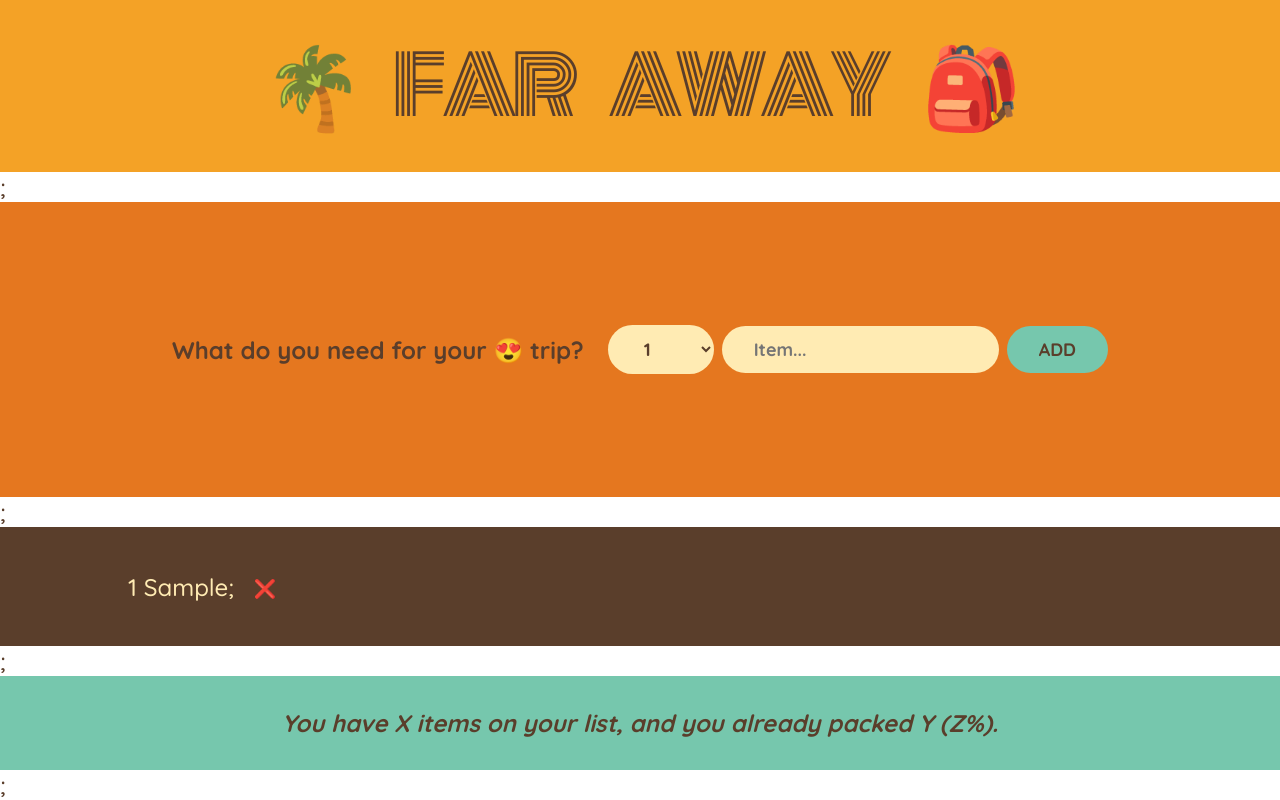
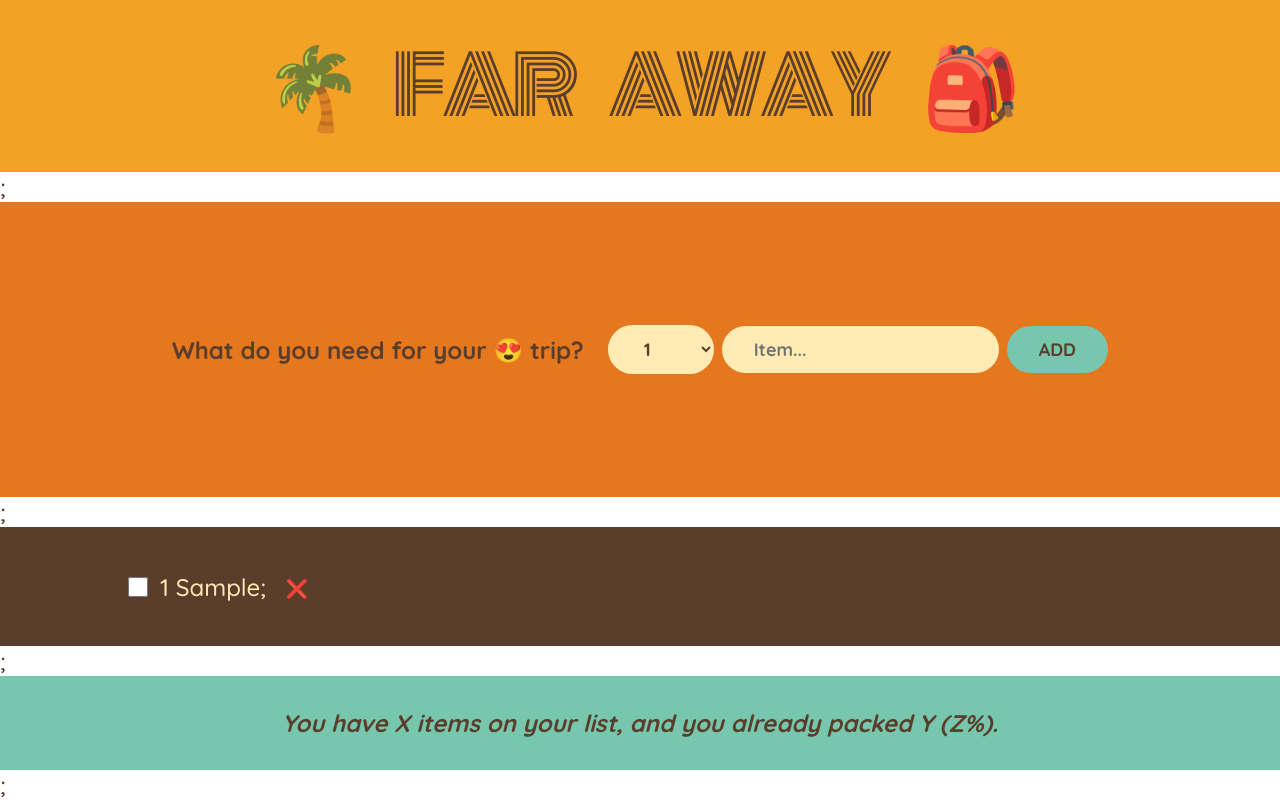
Before and after one commit to cbhuber17/travel-list, a React (Create React App) app: page / in a window 1280 px wide. Both pictures are taken after typing "Sample" into the empty fields and a click on the button "ADD". Built offline with nearby package versions, Linux system fonts and the light colour scheme.

Commit message:
feat: toggle list item.

```diff
--- a/src/App.js
+++ b/src/App.js
@@ -21,11 +21,24 @@ export default function App() {
     setItems((items) => items.filter((item) => item.id !== id));
   }
 
+  function handleToggleItem(id) {
+    setItems((items) =>
+      items.map((item) =>
+        item.id === id ? { ...item, packed: !item.packed } : item
+      )
+    );
+  }
+
   return (
     <div className="app">
       <Logo />;
       <Form onAddItems={handleAddItems} />;
-      <PackingList items={items} onDeleteItem={handleDeleteItem} />;
+      <PackingList
+        items={items}
+        onDeleteItem={handleDeleteItem}
+        onToggleItem={handleToggleItem}
+      />
+      ;
       <Stats />;
     </div>
   );
@@ -78,21 +91,33 @@ function Form({ onAddItems }) {
   );
 }
 
-function PackingList({ items, onDeleteItem }) {
+function PackingList({ items, onDeleteItem, onToggleItem }) {
   return (
     <div className="list">
       <ul>
         {items.map((item) => (
-          <Item item={item} onDeleteItem={onDeleteItem} key={item.id} />
+          <Item
+            item={item}
+            onDeleteItem={onDeleteItem}
+            onToggleItem={onToggleItem}
+            key={item.id}
+          />
         ))}
       </ul>
     </div>
   );
 }
 
-function Item({ item, onDeleteItem }) {
+function Item({ item, onDeleteItem, onToggleItem }) {
   return (
     <li>
+      <input
+        type="checkbox"
+        value={item.packed}
+        onChange={() => {
+          onToggleItem(item.id);
+        }}
+      />
       <span style={item.packed ? { textDecoration: "line-through" } : {}}>
         {item.quantity} {item.description};
       </span>
```
